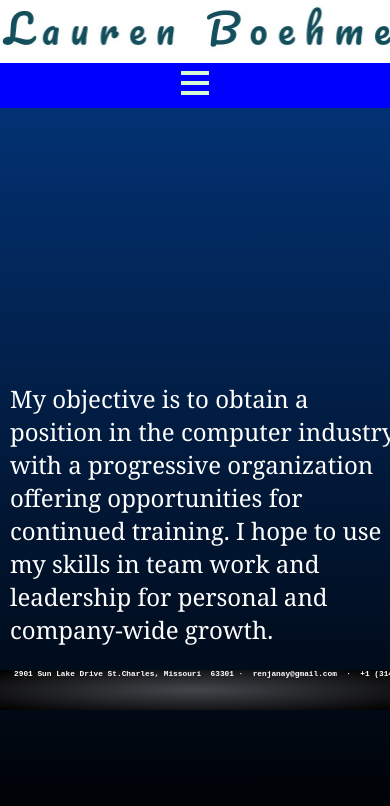
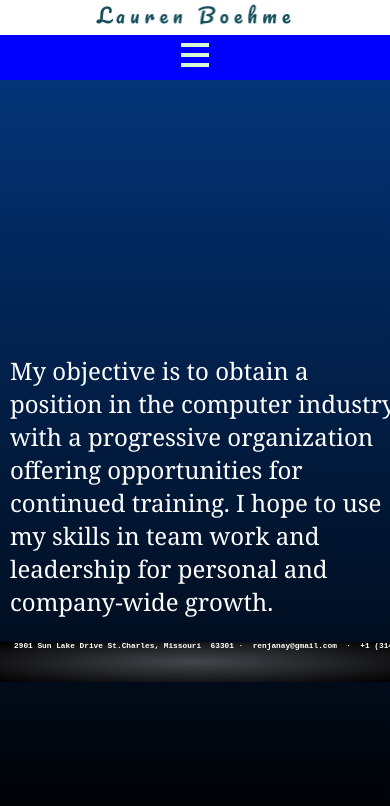
Before and after one commit to LaurenBoehme/portfolio, a plain HTML site: page index.html in a window 390 px wide. Drawn offline with Linux system fonts and the light colour scheme.

Commit message:
Completed final for real..? hopefully..?

```diff
--- a/Education Files/education_styles.css
+++ b/Education Files/education_styles.css
@@ -123,7 +123,7 @@ footer{
 	}
 
 		body header img{
-		max-width: 400px;
+		max-width: 200px;
 	}
 
 
--- a/Employment Files/employment_styles.css
+++ b/Employment Files/employment_styles.css
@@ -131,8 +131,8 @@ footer{
 	}
 
 		body header img{
-		max-width: 400px;
-	}
+	max-width: 200px;
+}
 
 
 	body {
--- a/Profile Files/profile_styles.css
+++ b/Profile Files/profile_styles.css
@@ -146,7 +146,7 @@ a#navicon{
 	}
 
 		body header img{
-		max-width: 400px;
+		max-width: 200px;
 	}
 
 
--- a/Projects Files/projects_styles.css
+++ b/Projects Files/projects_styles.css
@@ -157,7 +157,7 @@ footer{
 	}
 
 		body header img{
-		max-width: 400px;
+	max-width: 200px;
 	}
 
 
--- a/Reviews Files/reviews_styles.css
+++ b/Reviews Files/reviews_styles.css
@@ -141,7 +141,7 @@ footer{
 	}
 
 		body header img{
-		max-width: 400px;
+		max-width: 200px;
 	}
 
 
--- a/Skills Files/skills_styles.css
+++ b/Skills Files/skills_styles.css
@@ -170,7 +170,7 @@ footer{
 	}
 
 		body header img{
-		max-width: 400px;
+		max-width: 200px;
 	}
 
 
--- a/index_styles.css
+++ b/index_styles.css
@@ -165,7 +165,7 @@ footer{
 	}
 
 	body header img{
-		max-width: 400px;
+	max-width: 200px;
 	}
 
 	aside {
```
